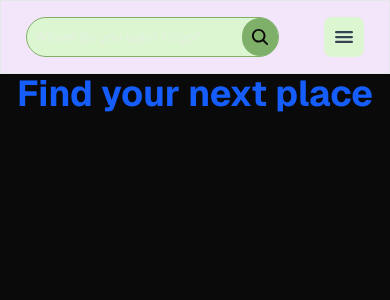
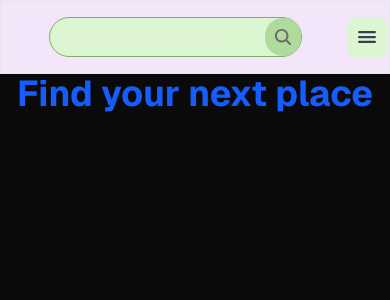
Before and after one commit to BarberoPablo/Staybnb, a Next.js app: page / in a window 390 px wide. Shown: the top 300 px of the page. Built offline with nearby package versions, Linux system fonts and the light colour scheme; no server answers.

Commit message:
calendar button on navbar

```diff
--- a/src/components/Navbar.tsx
+++ b/src/components/Navbar.tsx
@@ -1,21 +1,24 @@
 "use client";
 
 import { Container } from "@/app/(site)/components/Container";
+import { useMediaQuery } from "@/hooks/useMediaQuery";
 import { logoUrl } from "@/lib/utils";
 import { Menu, MenuButton, MenuItems } from "@headlessui/react";
-import { motion } from "framer-motion";
+import { AnimatePresence, motion } from "framer-motion";
 import Image from "next/image";
 import Link from "next/link";
 import { usePathname, useRouter } from "next/navigation";
 import { useState } from "react";
-import { IoMenu, IoSearch } from "react-icons/io5";
+import { IoIosClose } from "react-icons/io";
+import { IoCalendar, IoMenu, IoSearch } from "react-icons/io5";
+import { RoundButton } from "./Button/RoundButton";
 import ChangeViewButton from "./ChangeViewButton";
 import { SignButton } from "./SignButton";
-import { useMediaQuery } from "@/hooks/useMediaQuery";
 
 export default function Navbar({ search = true }: { search?: boolean }) {
   const [searchCity, setSearchCity] = useState("");
   const [focusInput, setFocusInput] = useState(false);
+  const [showFilters, setShowFilters] = useState(false);
   const router = useRouter();
   const pathname = usePathname();
   const hosting = pathname.includes("/hosting");
@@ -28,6 +31,13 @@ export default function Navbar({ search = true }: { search?: boolean }) {
   const handleSearchCity = () => {
     router.push(`/search?city=${encodeURIComponent(searchCity.trim())}`);
     setSearchCity("");
+  };
+
+  const handleFocusInput = (focus: boolean) => {
+    if (focus) {
+      setShowFilters(true);
+    }
+    setFocusInput(focus);
   };
 
   return (
@@ -43,6 +53,13 @@ export default function Navbar({ search = true }: { search?: boolean }) {
           </Link>
         </div>
         {search && (
+          <motion.div
+            className="flex flex-col w-full "
+            animate={{ height: showFilters ? "auto" : "40px" }}
+            transition={{ duration: 0.3, ease: "easeOut" }}
+          >
+            <div className="flex w-full justify-between items-center">
+              <div className="flex-1 flex justify-center">
                 <div className="flex items-center gap-2 h-10 border border-myGreenSemiBold bg-myGreenExtraLight rounded-full">
                   <input
                     type="text"
@@ -53,8 +70,8 @@ export default function Navbar({ search = true }: { search?: boolean }) {
                     value={searchCity}
                     name="searchCity"
                     onChange={handleSearchCityInput}
-              onFocus={() => setFocusInput(true)}
-              onBlur={() => setFocusInput(false)}
+                    onFocus={() => handleFocusInput(true)}
+                    onBlur={() => handleFocusInput(false)}
                     onKeyDown={(e) => {
                       if (e.key === "Enter") handleSearchCity();
                     }}
@@ -84,7 +101,7 @@ export default function Navbar({ search = true }: { search?: boolean }) {
                     </motion.button>
                   ) : (
                     <button
-                className="flex flex-row w-full h-full items-center justify-center font-medium rounded-full p-2 gap-2 bg-myGreenSemiBold text-background overflow-hidden transition-colors hover:cursor-pointer"
+                      className="flex flex-row w-full h-full items-center justify-center font-medium rounded-full p-2 gap-2 bg-myGreen text-myGray overflow-hidden transition-colors hover:cursor-pointer"
                       disabled={searchCity === ""}
                       onClick={handleSearchCity}
                     >
@@ -92,12 +109,38 @@ export default function Navbar({ search = true }: { search?: boolean }) {
                     </button>
                   )}
                 </div>
-        )}
+              </div>
               <div className="hidden md:flex gap-2">
                 <ChangeViewButton />
                 <SignButton />
               </div>
               <DropDownNavbarMenu />
+            </div>
+            <AnimatePresence>
+              {showFilters && (
+                <motion.div
+                  className="flex sm:hidden flex-col gap-2 mt-2"
+                  initial={{ opacity: 0, y: -10 }}
+                  animate={{ opacity: 1, y: 0 }}
+                  exit={{ opacity: 0, y: -10 }}
+                  transition={{ duration: 0.3, ease: "easeOut" }}
+                >
+                  <div className="flex justify-center items-center gap-10 px-5">
+                    <RoundButton
+                      className="w-10 h-10 bg-myGreenExtraLight shadow-md text-2xl text-myGrayDark"
+                      onClick={() => console.log("Calendar RoundButton")}
+                    >
+                      <IoCalendar className="text-myGrayDark" />
+                    </RoundButton>
+                    <RoundButton className="w-10 h-10 bg-myGreenExtraLight shadow-md text-3xl text-myGrayDark" onClick={() => setShowFilters(false)}>
+                      <IoIosClose />
+                    </RoundButton>
+                  </div>
+                </motion.div>
+              )}
+            </AnimatePresence>
+          </motion.div>
+        )}
       </Container>
     </nav>
   );
```
Lines whose indentation alone changed are shown as unchanged.
